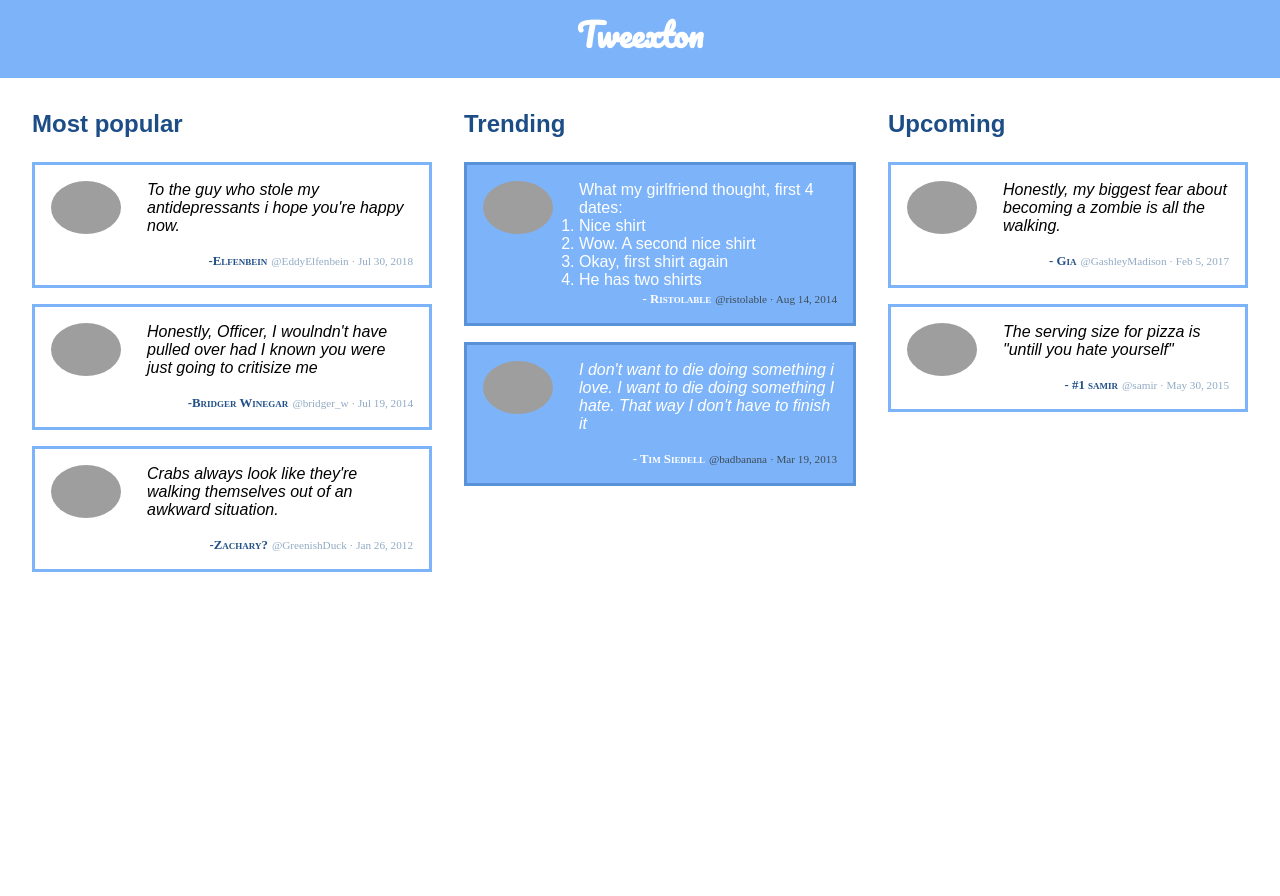
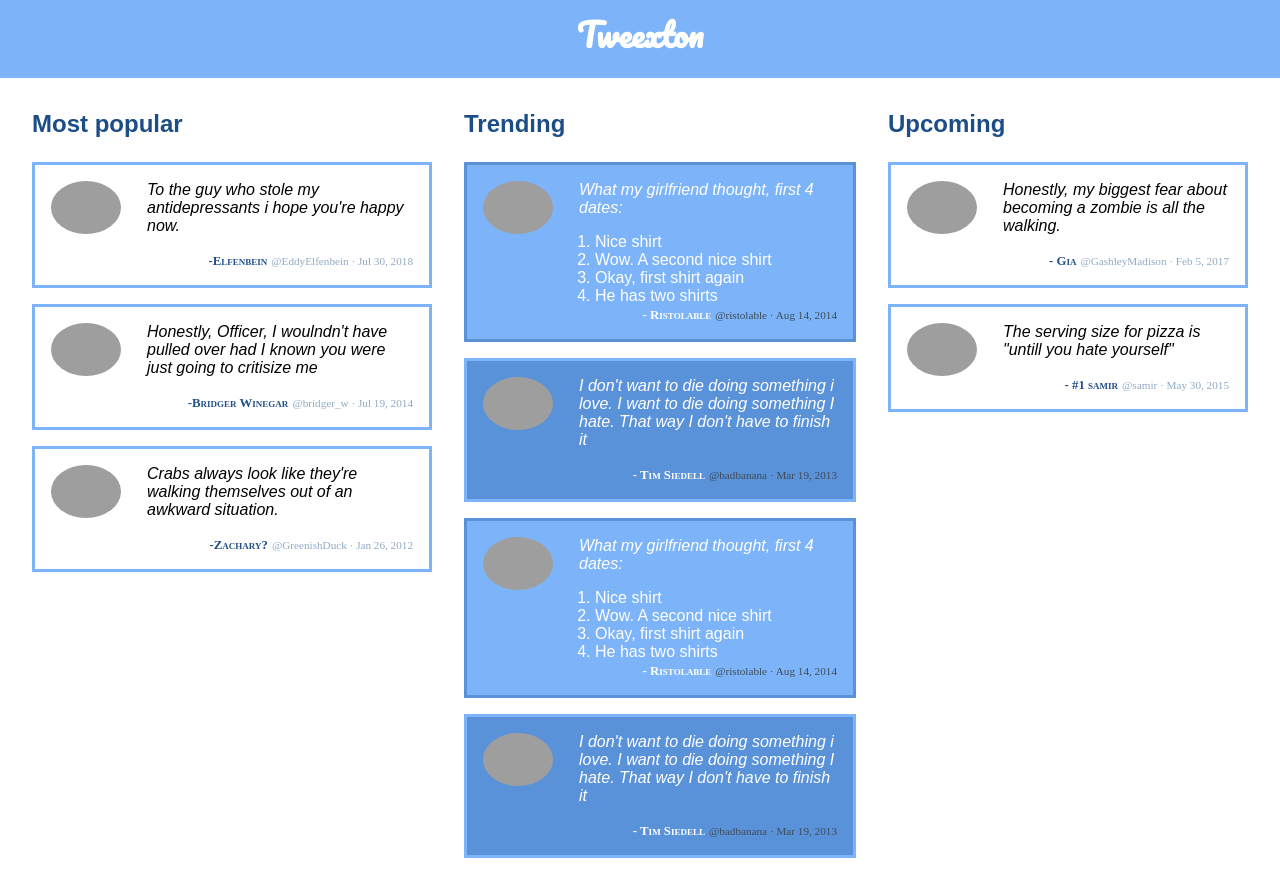
Before and after one commit to ramarinor/hoxton-html-tweexton, a plain HTML site: page index.html in a window 1280 px wide. Before the commit the page ends 800 px from the top, so only its background shows below. Drawn offline with Linux system fonts and the light colour scheme; grey boxes are pictures that could not be loaded.

Commit message:
added alternating colors

```diff
--- a/index.html
+++ b/index.html
@@ -78,13 +78,55 @@
                         </div>
                         <div class="tweet">
                             <p class="article-content">
+                                <blockquote>
                                 What my girlfriend thought, first 4 dates:
+                                </blockquote>
                                 <ol>
                                     <li>Nice shirt</li>
                                     <li>Wow. A second nice shirt</li>
                                     <li>Okay, first shirt again</li>
                                     <li>He has two shirts</li>
                                 </ol>
+
+                            </p>
+                            <p class="author-user-time">
+                                <span class="author">- Ristolable</span>
+                                <span class="user-time">@ristolable &middot; Aug 14, 2014</span>
+                            </p>
+                        </div>
+                    </article>
+                    <article class="main-article">
+                        <div class="user-picture">
+                            <img src="https://miro.medium.com/fit/c/262/262/1*GET26Y6wcljxmybUcxe0yw.jpeg" alt="user-icon">
+                        </div>
+                        <div class="tweet">
+                            <p class="article-content">
+                                <blockquote>
+                                    I don't want to die doing something i love. I want to die doing something I hate. That way I don't have to finish it
+                                </blockquote>
+                            </p>
+                            <p class="author-user-time">
+                                <span class="author">- Tim Siedell</span>
+                                <span class="user-time">@badbanana &middot; Mar 19, 2013</span>
+                            </p>
+                        </div>
+                    </article>
+                    <article class="main-article">
+                        <div class="user-picture">
+                            <img src="https://miro.medium.com/fit/c/262/262/1*GET26Y6wcljxmybUcxe0yw.jpeg" alt="user-icon">
+                        </div>
+                        <div class="tweet">
+                            <p class="article-content">
+                                <blockquote>
+                                What my girlfriend thought, first 4 dates:
+                                </blockquote>
+                                <ol>
+                                    <li>Nice shirt</li>
+                                    <li>Wow. A second nice shirt</li>
+                                    <li>Okay, first shirt again</li>
+                                    <li>He has two shirts</li>
+                                </ol>
+
                             </p>
                             <p class="author-user-time">
                                 <span class="author">- Ristolable</span>
--- a/style.css
+++ b/style.css
@@ -43,9 +43,16 @@ article.side-article {
 	font-family: sans-serif;
 }
 
-article.main-article {
+article.main-article:nth-of-type(odd) {
 	background-color: #7db4f9;
 	border: 3px solid #5a92da;
+	color: white;
+	font-family: sans-serif;
+}
+
+article.main-article:nth-of-type(even) {
+	background-color: #5a92da;
+	border: 3px solid #7db4f9;
 	color: white;
 	font-family: sans-serif;
 }
@@ -94,3 +101,7 @@ p.author-user-time {
 	color: #3f4c58;
 	font-size: 0.7rem;
 }
+
+article ol {
+	margin-left: 1rem;
+}
```
